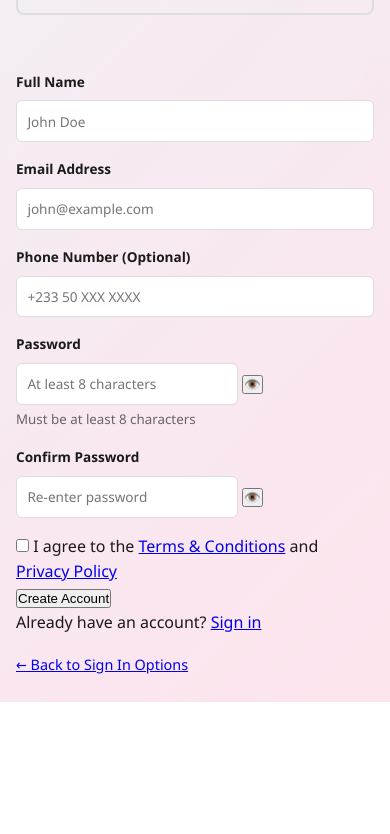
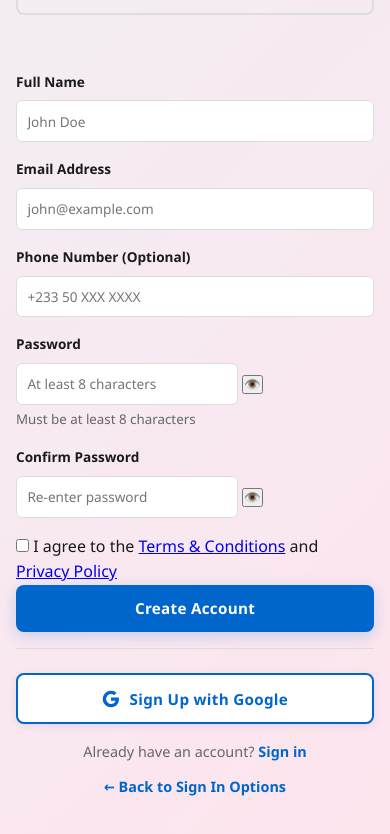
Before and after one commit to onlinehost11/unistay, a plain HTML site: page register.html in a window 390 px wide. Shown: the part 836-1670 px from the top of the page. Before the commit the page ends 1538 px from the top, so only its background shows below. Drawn offline with Linux system fonts and the light colour scheme; a script that the page names is missing.

Commit message:
Add files via upload

```diff
--- /dev/null
+++ b/main.js
@@ -0,0 +1,38 @@
+import { initializeApp } from "https://www.gstatic.com/firebasejs/12.10.0/firebase-app.js";
+import { getAuth, GoogleAuthProvider, signInWithPopup } from "https://www.gstatic.com/firebasejs/12.10.0/firebase-auth.js";
+
+
+const firebaseConfig = {
+    apiKey: "AIzaSyCIoaozLmyz-ar_igQfFB_XGIfE1NOjRE0",
+    authDomain: "unistay-c9f36.firebaseapp.com",
+    projectId: "unistay-c9f36",
+    storageBucket: "unistay-c9f36.firebasestorage.app",
+    messagingSenderId: "241006141141",
+    appId: "1:241006141141:web:15bdc1bef099a7b4dacc5c",
+    measurementId: "G-844E0MP1WK"
+};
+
+// Initialize Firebase
+const app = initializeApp(firebaseConfig);
+const auth = getAuth(app);
+auth.languageCode = 'en'
+const provider = new GoogleAuthProvider();
+
+
+const googleLogin = document.getElementById('google-login-btn');
+
+googleLogin.addEventListener('click', function() {
+    signInWithPopup(auth, provider)
+        .then((result) => {
+            const credential = GoogleAuthProvider.credentialFromResult(result);
+            const token = credential.accessToken;
+            const user = result.user;
+            console.log(user);
+            window.location.href = "../index.html";
+        }).catch((error) => {
+            const errorCode = error.code;
+            const errorMessage = error.message;
+            const email = error.customData.email;
+            const credential = GoogleAuthProvider.credentialFromError(error);
+        });;
+})
--- a/register.css
+++ b/register.css
@@ -290,34 +290,140 @@ body {
 }
 
 
-/* ===== Submit Button ===== */
+/* ===== Button Styles ===== */
 
-.register-btn-submit {
+.btn {
+    display: inline-flex;
+    align-items: center;
+    justify-content: center;
+    gap: 0.6rem;
+    padding: 0.95rem 1.5rem;
+    border: none;
+    border-radius: 8px;
+    font-size: 1rem;
+    font-weight: 600;
+    cursor: pointer;
+    transition: var(--transition);
+    position: relative;
+    overflow: hidden;
+    font-family: inherit;
+    letter-spacing: 0.3px;
+}
+
+.btn::before {
+    content: '';
+    position: absolute;
+    top: 50%;
+    left: 50%;
+    width: 0;
+    height: 0;
+    border-radius: 50%;
+    background: rgba(255, 255, 255, 0.2);
+    transform: translate(-50%, -50%);
+    transition: width 0.6s, height 0.6s;
+}
+
+.btn:active::before {
+    width: 300px;
+    height: 300px;
+}
+
+.btn-block {
     width: 100%;
-    padding: 0.85rem;
+    margin-bottom: 1rem;
+}
+
+.btn-primary {
     background: var(--primary-blue);
     color: white;
-    border: none;
-    border-radius: 6px;
-    font-weight: 600;
-    font-size: 1rem;
-    cursor: pointer;
-    transition: var(--transition);
-    display: flex;
-    align-items: center;
-    justify-content: center;
-    gap: 0.5rem;
-    margin-bottom: 1.5rem;
+    box-shadow: 0 4px 15px rgba(0, 102, 204, 0.2);
 }
 
-.register-btn-submit:hover {
+.btn-primary:hover {
     background: #0052a3;
-    box-shadow: 0 4px 12px rgba(0, 102, 204, 0.3);
+    box-shadow: 0 6px 20px rgba(0, 102, 204, 0.35);
     transform: translateY(-2px);
 }
 
-.register-btn-submit:active {
+.btn-primary:active {
     transform: translateY(0);
+    box-shadow: 0 2px 8px rgba(0, 102, 204, 0.3);
+}
+
+.btn-primary:disabled {
+    background: #ccc;
+    cursor: not-allowed;
+    box-shadow: none;
+    transform: none;
+}
+
+.btn-secondary {
+    background: white;
+    color: var(--primary-blue);
+    border: 2px solid var(--primary-blue);
+    box-shadow: 0 2px 8px rgba(0, 0, 0, 0.08);
+}
+
+.btn-secondary:hover {
+    background: #f8f9ff;
+    border-color: #0052a3;
+    box-shadow: 0 4px 15px rgba(0, 102, 204, 0.2);
+    transform: translateY(-1px);
+}
+
+.btn-secondary:active {
+    transform: translateY(0);
+    box-shadow: 0 2px 8px rgba(0, 0, 0, 0.08);
+}
+
+.btn-secondary:disabled {
+    background: var(--light-gray);
+    border-color: var(--border-gray);
+    color: var(--medium-gray);
+    cursor: not-allowed;
+    transform: none;
+}
+
+
+/* Google Button Icon */
+
+.btn-icon {
+    width: 20px;
+    height: 20px;
+    display: inline-flex;
+    align-items: center;
+    justify-content: center;
+}
+
+
+/* Submit Button Spinner */
+
+.spinner-icon {
+    display: inline-block;
+    width: 16px;
+    height: 16px;
+    border: 2px solid rgba(255, 255, 255, 0.3);
+    border-top-color: white;
+    border-radius: 50%;
+    animation: spin 0.8s linear infinite;
+}
+
+.spinner-icon.hidden {
+    display: none;
+}
+
+
+/* Responsive Button Sizes */
+
+@media (max-width: 480px) {
+    .btn {
+        padding: 0.85rem 1.2rem;
+        font-size: 0.95rem;
+    }
+    .btn-icon {
+        width: 18px;
+        height: 18px;
+    }
 }
 
 
@@ -346,27 +452,29 @@ body {
 }
 
 
-/* ===== Login Link ===== */
+/* ===== Auth Link Section ===== */
 
-.register-login {
+.auth-link {
     text-align: center;
-    padding-top: 1rem;
+    padding-top: 1.5rem;
     border-top: 1px solid var(--border-gray);
 }
 
-.register-login p {
+.auth-link-text {
     color: var(--medium-gray);
     font-size: 0.9rem;
+    margin-bottom: 0.75rem;
 }
 
-.register-login a {
+.auth-link a {
     color: var(--primary-blue);
     text-decoration: none;
     font-weight: 600;
     transition: var(--transition);
 }
 
-.register-login a:hover {
+.auth-link a:hover {
+    color: #0052a3;
     text-decoration: underline;
 }
 
--- a/register.html
+++ b/register.html
@@ -3,6 +3,7 @@
 
 <head>
     <meta charset="UTF-8">
+    <script src="main.js" defer type="module"></script>
     <meta name="viewport" content="width=device-width, initial-scale=1.0">
     <title>Register - UniStay | Student Hostel Platform</title>
     <link rel="stylesheet" href="register.css">
@@ -135,14 +136,23 @@
                     <!-- Submit Button -->
                     <button type="submit" class="btn btn-primary btn-block">
                         <span id="submitText">Create Account</span>
-                        <span id="spinner" class="hidden"> <span class="spinner"></span></span>
+                        <span id="spinner" class="spinner-icon hidden"></span>
                     </button>
                 </form>
 
                 <!-- Login Link -->
                 <div class="auth-link">
-                    <p>Already have an account? <a href="login.html" class="auth-transition">Sign in</a></p>
-                    <p style="margin-top: 1rem;"><a href="signin.html" class="auth-transition" style="font-size: 0.9rem;">← Back to Sign In Options</a></p>
+                    <button id="google-login-btn" class="btn btn-secondary btn-block">
+                        <svg class="btn-icon" fill="currentColor" viewBox="0 0 24 24" xmlns="http://www.w3.org/2000/svg">
+                            <path d="M22.56 12.25c0-.78-.07-1.53-.2-2.25H12v4.26h5.92c-.26 1.37-1.04 2.53-2.21 3.31v2.77h3.57c2.08-1.92 3.28-4.74 3.28-8.09z"/>
+                            <path d="M12 23c2.97 0 5.46-.98 7.28-2.66l-3.57-2.77c-.98.66-2.23 1.06-3.71 1.06-2.86 0-5.29-1.93-6.16-4.53H2.18v2.84C3.99 20.53 7.7 23 12 23z"/>
+                            <path d="M5.84 14.09c-.22-.66-.35-1.36-.35-2.09s.13-1.43.35-2.09V7.07H2.18C1.43 8.55 1 10.22 1 12s.43 3.45 1.18 4.93l2.85-2.22.81-.62z"/>
+                            <path d="M12 5.38c1.62 0 3.06.56 4.21 1.64l3.15-3.15C17.45 2.09 14.97 1 12 1 7.7 1 3.99 3.47 2.18 7.07l3.66 2.84c.87-2.6 3.3-4.53 6.16-4.53z"/>
+                        </svg>
+                        <span>Sign Up with Google</span>
+                    </button>
+                    <p class="auth-link-text">Already have an account? <a href="login.html" class="auth-transition">Sign in</a></p>
+                    <p class="auth-link-text"><a href="signin.html" class="auth-transition">← Back to Sign In Options</a></p>
                 </div>
             </div>
         </div>
```
Also changed, not shown: home.html (+1 -1 lines), login.html (+4 -4 lines).
